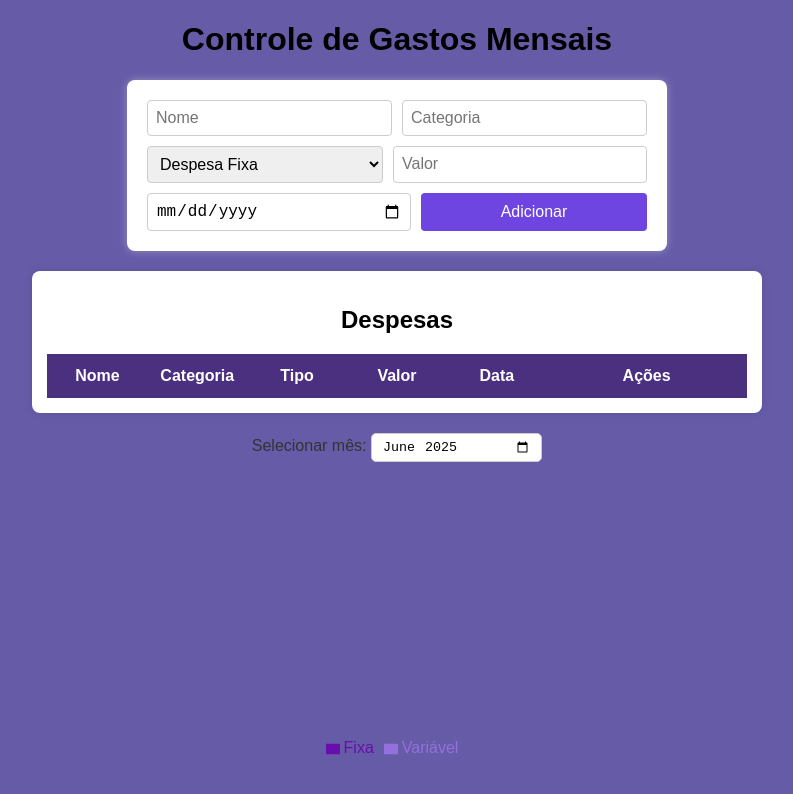
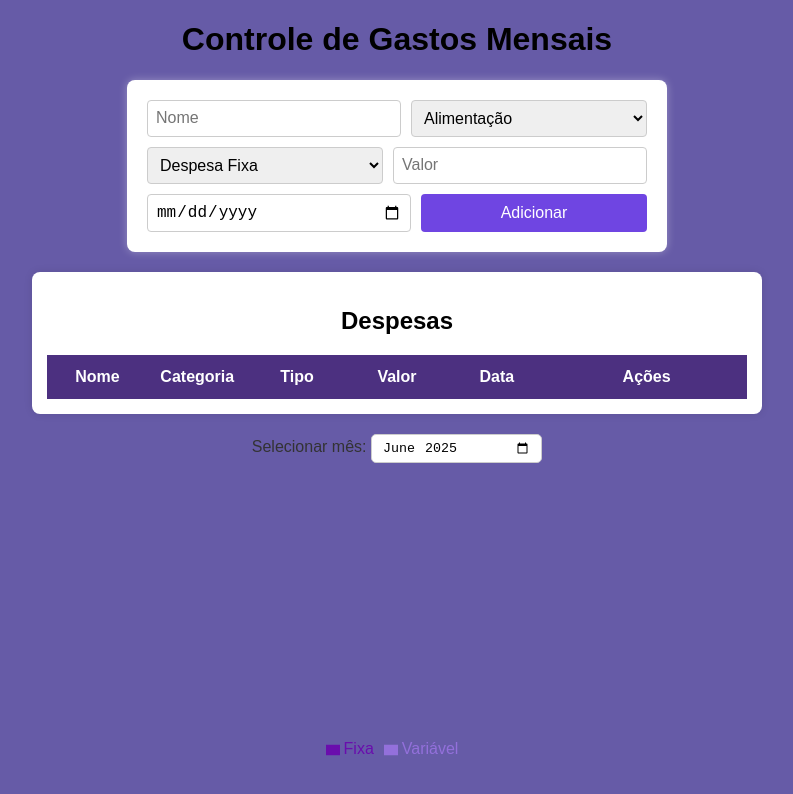
Before and after one commit to marianalmeid/projeto_dw2, a React (Create React App) app in the folder controle-mensal/: page / in a window 1280 px wide. Shown: the top 794 px of the page, without its empty margins (243-1036 px from the left). Built offline with nearby package versions, Linux system fonts and the light colour scheme.

Commit message:
categoria

```diff
--- a/controle-mensal/package.json
+++ b/controle-mensal/package.json
@@ -6,7 +6,7 @@
     "@emotion/react": "^11.14.0",
     "@emotion/styled": "^11.14.1",
     "@mui/icons-material": "^5.17.1",
-    "@mui/material": "^7.1.2",
+    "@mui/material": "^7.2.0",
     "@testing-library/dom": "^10.4.0",
     "@testing-library/jest-dom": "^6.6.3",
     "@testing-library/react": "^16.3.0",
--- a/controle-mensal/src/componentes/formularioDespesa.jsx
+++ b/controle-mensal/src/componentes/formularioDespesa.jsx
@@ -15,7 +15,18 @@ const FormDespesa = ({ form, setForm, adicionarDespesa }) => {
   return (
     <form onSubmit={handleSubmit}>
       <input name="nome" placeholder="Nome" value={form.nome} onChange={handleChange} required />
-      <input name="categoria" placeholder="Categoria" value={form.categoria} onChange={handleChange} required />
+      <select name="categoria" value={form.categoria} onChange={handleChange}>
+        <option value="alim">Alimentação</option>
+        <option value="luz">Luz</option>
+        <option value="agua">Água</option>
+        <option value="inter">Internet</option>
+        <option value="alug">Aluguel</option>
+        <option value="transp">Transporte</option>
+        <option value="saude">Plano de Saúde</option>
+        <option value="lazer">Lazer</option>
+        <option value="roupa">Vestuário</option>
+        <option value="outros">Outros</option>
+      </select>
       <select name="tipo" value={form.tipo} onChange={handleChange}>
         <option value="fixa">Despesa Fixa</option>
         <option value="variavel">Despesa Variável</option>
```
Also changed, not shown: 1 other file (tests, documents, lock files or other folders).
